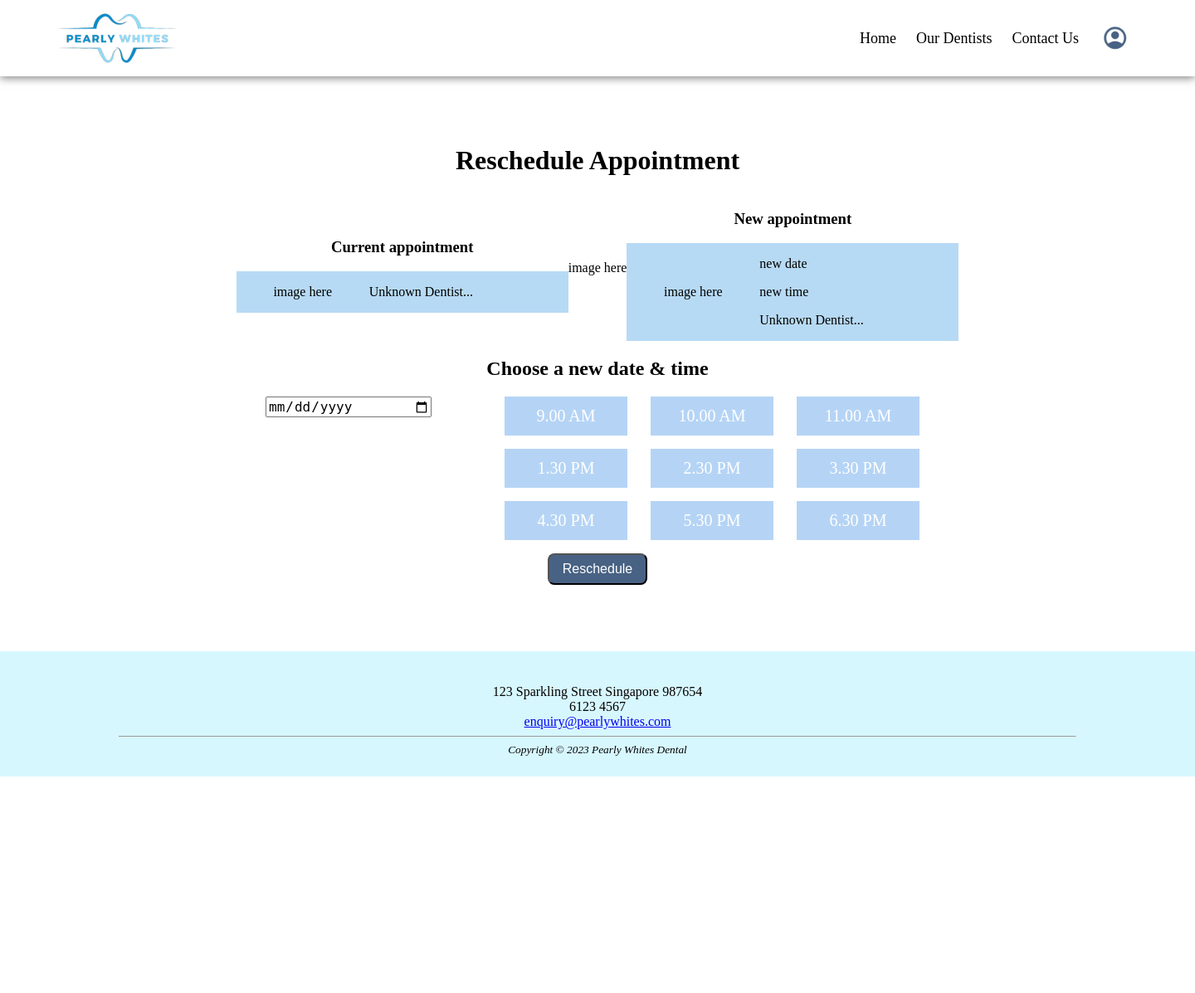
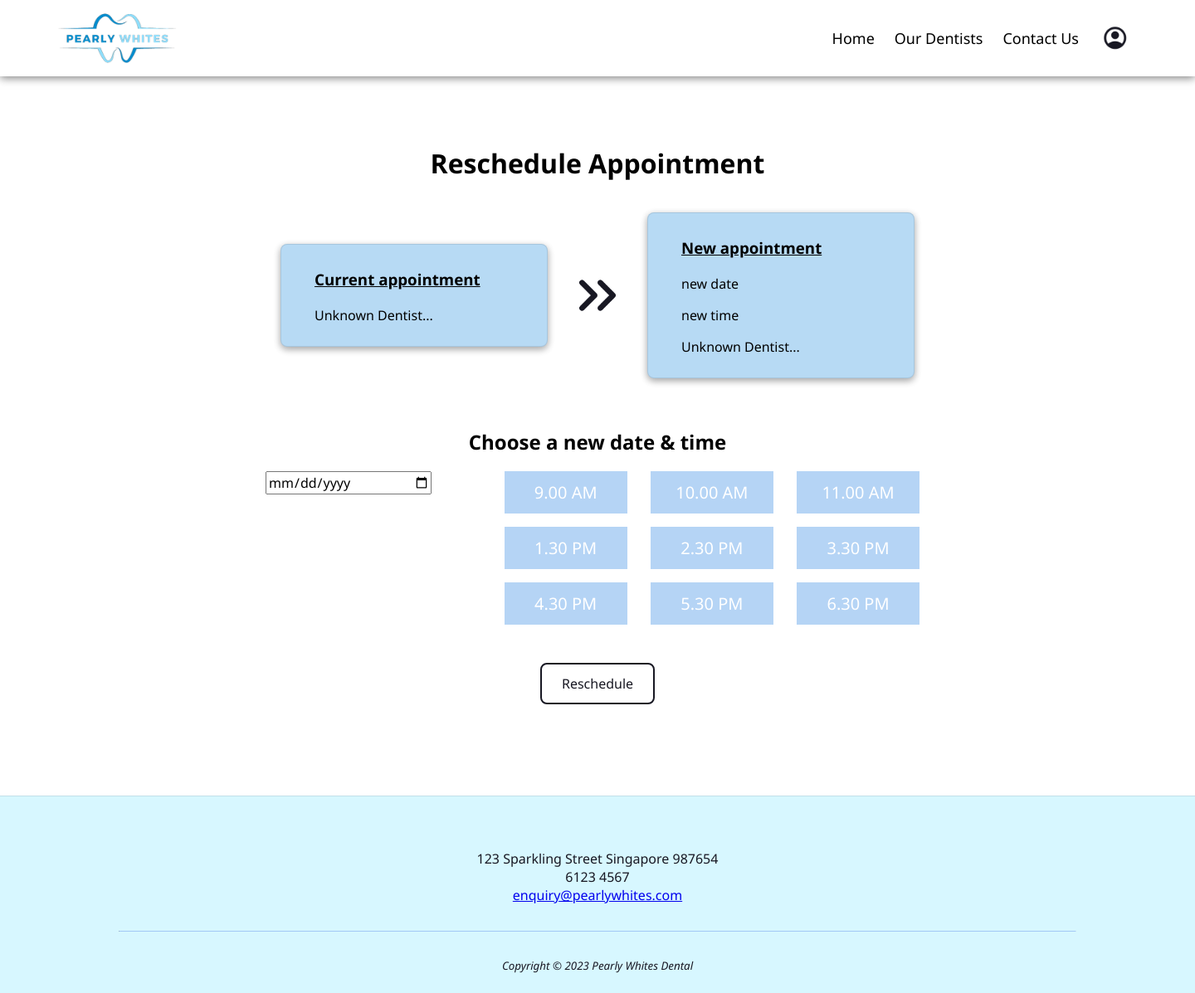
Before and after one commit to chewmuangg/IE4717-Web-Design-Project, a PHP site: page /reschedule.php?apptId=1 in a window 1440 px wide. Shown: the whole page at 83% size. Before the commit the page ends 936 px from the top, so only its background shows below. Run offline with PHP 8.4, Linux system fonts and the light colour scheme; the visitor is signed in with stand-in values (Sample User, id 1); data that the repository does not hold is empty.

Commit message:
updated styling

```diff
--- a/PearlyWhitesDental/appointment.html
+++ b/PearlyWhitesDental/appointment.html
@@ -40,7 +40,7 @@
 		<div class="appt-form-container">
 			<h1>Book an Appointment</h1>
 			<form method="post" action="confirmation.php" id="appt-form">
-				<div class="col">
+				<div class="appt-form-step">
 					<p>Step 1 of 3: Choose your dentist</p>
 					<div class="appt-form-row1">
 						<input type="radio" name="dentist" class="radio" id="dr1" value="2001" required>
@@ -52,7 +52,7 @@
 					</div>
 				</div>
 
-				<div class="col">
+				<div class="appt-form-step">
 					<p>Step 2 of 3: Choose a service</p>
 					<select name="serviceType">
 						<option>--- Select one ---</option>
@@ -71,7 +71,7 @@
 					</select>
 				</div>
 
-				<div class="col">
+				<div class="appt-form-step">
 					<p>Step 3 of 3: Choose a date & time</p>
 					<div class="row justify-content-space-between">
 						<div>
--- a/PearlyWhitesDental/contact-us.html
+++ b/PearlyWhitesDental/contact-us.html
@@ -19,7 +19,7 @@
 				<a href="index.html">Home</a>
 				<a href="our-dentists.html">Our Dentists</a>
 				<a href="contact-us.html">Contact Us</a>
-				<a href="login.html" class="btn-pri" style="color: white;">Log In</a>
+				<a href="login.html" class="btn-pri btn-login" style="color: white;">Log In</a>
 			</div>
 		</nav>
 	</header>
--- a/PearlyWhitesDental/css/styles.css
+++ b/PearlyWhitesDental/css/styles.css
@@ -1,3 +1,7 @@
+* {
+    font-family: "Segoe UI", Arial, sans-serif;
+}
+
 body {
     margin: 0px;
     padding: 0px;
@@ -211,17 +215,18 @@ tr:nth-child(odd) {
 /*buttons*/
 .btn-pri {
     color: white;
-    background-color: #486284;
+    background-color: #537FE7;
+    border: 2px solid #537FE7;
     border-radius: 8px;
-    padding: 8px 16px;
+    padding: 12px 24px;
     text-decoration: none;
     cursor: pointer;
     font-size: 16px;
 }
 
 .btn-outline {
-    color: #486284;
-    border: 2px solid #486284;
+    color: #181823;
+    border: 2px solid #181823;
     border-radius: 8px;
     padding: 12px 24px;
     text-decoration: none;
@@ -242,11 +270,20 @@ tr:nth-child(odd) {
 /* footer styling */
 footer {
     width: 100%;
-    background-color: #d7f7ff;
-    color: black;
+    background-color: #D7F7FF;
+    color: #181823;
+    display: flex;
+    flex-direction: column;
+    align-items: center;
     text-align: center;
-    padding: 40px 0px 24px 0px;
+    padding: 64px 0px 24px 0px;
     margin: auto;
+    border-top: 1px solid rgba(24, 24, 35, 0.1);
+}
+
+hr {
+    margin: 32px auto;
+    border-top: 1px solid rgba(83, 127, 231, 0.4);
 }
 
 /* contact us page styling */
@@ -479,8 +537,38 @@ select {
 /* reschedule appt page styling */
 #reschForm {
     width: 800px;
+    padding-top: 24px;
 }
 
+#resch-cards-row {
+    display: flex;
+    flex-direction: row;
+    justify-content: center;
+    align-items: center;
+    padding: 16px 0px;
+}
+
+.resch-card {
+    display: flex;
+    flex-direction: column;
+    justify-content: center;
+    align-items: flex-start;
+    text-align: start;
+    width: 240px;
+    padding: 10px 40px;
+    margin: 0px 20px;
+    background-color: #b7daf4;
+    border-radius: 8px;
+    border: 1px solid rgba(24, 24, 35, 0.1);
+    box-shadow: rgba(0, 0, 0, 0.16) 0px 3px 8px, rgba(0, 0, 0, 0.23) 0px 3px 8px;
+}
+
+.resch-card h3 {
+    margin-bottom: 4px;
+    text-decoration: underline;
+}
+
+/* Confirmation Page Styling */
 .appt-card {
     display: flex;
     flex-direction: row;
@@ -490,9 +578,11 @@ select {
     width: 400px;
     margin: auto;
     background-color: #b7daf4;
+    border-radius: 8px;
+    border: 1px solid rgba(24, 24, 35, 0.1);
+    box-shadow: rgba(0, 0, 0, 0.16) 0px 3px 8px, rgba(0, 0, 0, 0.23) 0px 3px 8px;
 }
 
-/* Confirmation Page Styling */
 #cfm-page-btns {
     display: flex;
     flex-direction: row;
--- a/PearlyWhitesDental/index.html
+++ b/PearlyWhitesDental/index.html
@@ -18,7 +18,7 @@
 				<a href="index.html">Home</a>
 				<a href="our-dentists.html">Our Dentists</a>
 				<a href="contact-us.html">Contact Us</a>
-				<a href="login.html" class="btn-pri" style="color: white;">Log In</a>
+				<a href="login.html" class="btn-pri btn-login" style="color: white;">Log In</a>
 			</div>
 		</nav>
 	</header>
--- a/PearlyWhitesDental/login.html
+++ b/PearlyWhitesDental/login.html
@@ -18,7 +18,7 @@
 				<a href="index.html">Home</a>
 				<a href="our-dentists.html">Our Dentists</a>
 				<a href="contact-us.html">Contact Us</a>
-				<a href="login.html" class="btn-pri" style="color: white;">Log In</a>
+				<a href="login.html" class="btn-pri btn-login" style="color: white;">Log In</a>
 			</div>
 		</nav>
 	</header>
--- a/PearlyWhitesDental/our-dentists.html
+++ b/PearlyWhitesDental/our-dentists.html
@@ -18,7 +18,7 @@
 				<a href="index.html">Home</a>
 				<a href="our-dentists.html">Our Dentists</a>
 				<a href="contact-us.html">Contact Us</a>
-				<a href="login.html" class="btn-pri" style="color: white;">Log In</a>
+				<a href="login.html" class="btn-pri btn-login" style="color: white;">Log In</a>
 			</div>
 		</nav>
 	</header>
--- a/PearlyWhitesDental/reschedule.php
+++ b/PearlyWhitesDental/reschedule.php
@@ -102,13 +102,12 @@ $dbcnx->close();
 	<!-- page content -->
 	<div class="container acct-container">
 		<h1>Reschedule Appointment</h1>
-		<div class="row justify-content-center align-items-center">
+		<div id="resch-cards-row">
 			<!-- current appointment column -->
 			<div class="col">
-				<h3>Current appointment</h3>
 				<!-- appointment card to display appointment details -->
-				<div class="appt-card">
-					<div style="width: 160px;" align="center">image here</div>
+				<div class="resch-card">
+					<h3>Current appointment</h3>
 					<div>
 						<p><?php echo $date; ?></p>
 						<p><?php echo $time; ?></p>
@@ -118,16 +117,13 @@ $dbcnx->close();
 				</div>
 			</div>
 
-			<div class="col">
-				image here
-			</div>
+			<img src="images/icon_double-arrow-right.png" width="80" height="80">
 
 			<!-- new appt column -->
 			<div class="col">
-				<h3>New appointment</h3>
 				<!-- appointment card to display appointment details -->
-				<div class="appt-card">
-					<div style="width: 160px;" align="center">image here</div>
+				<div class="resch-card">
+					<h3>New appointment</h3>
 					<div>
 						<p id="displayDate">new date</p>
 						<p id="displayTime">new time</p>
@@ -187,7 +183,11 @@ $dbcnx->close();
 				<input type="text" name="dentist" style="display: none;" value="<?php echo $dentistId; ?>">
 				<input type="text" name="serviceType" style="display: none;" value="<?php echo $service; ?>">
 				<input type="text" name="nameDisplayed" style="display: none;" value="<?php echo $name; ?>">
-				<input type="submit" class="btn-pri" value="Reschedule">
+
+				<!-- form submit button -->
+				<div class="appt-form-submit">
+					<input type="submit" class="btn-outline btn-submit" value="Reschedule">
+				</div>
 			</form>
 		</div>
 	</div>
--- a/PearlyWhitesDental/signup.html
+++ b/PearlyWhitesDental/signup.html
@@ -19,7 +19,7 @@
 				<a href="index.html">Home</a>
 				<a href="our-dentists.html">Our Dentists</a>
 				<a href="contact-us.html">Contact Us</a>
-				<a href="login.html" class="btn-pri" style="color: white;">Log In</a>
+				<a href="login.html" class="btn-pri btn-login" style="color: white;">Log In</a>
 			</div>
 		</nav>
 	</header>
@@ -31,6 +31,7 @@
 		<div id="login-right">
 			<h1>Welcome to Pearly Whites Dental</h1>
 			<h2>Create an Account</h2>
+			<div class="col">
 				<form method="post" action="register.php" id="loginForm">
 					<div>
 						<label for="name" class="">Name:</label>
@@ -59,6 +60,8 @@
 					<br>
 					<input class="btn-pri" id="btnSubmit" type="submit" value="Sign Up">
 				</form>
+				<!-- <a href="login.html" class="btn-outline btn-submit" id="btn-create">Back to Login Page</a> -->
+			</div>
 		</div>
 	</div>
 
```
Also changed, not shown: other parts of PearlyWhitesDental/css/styles.css (+51 -7 lines), PearlyWhitesDental/confirmation.php (+14 -16 lines), PearlyWhitesDental/dashboard.php (+7 -9 lines), PearlyWhitesDental/images/icon_ phone.png (added), PearlyWhitesDental/images/icon_account.png, PearlyWhitesDental/images/icon_double-arrow-right.png (added), PearlyWhitesDental/images/icon_event.png (added), PearlyWhitesDental/images/icon_location.png (added), PearlyWhitesDental/images/icon_mail.png (added). Lines whose indentation alone changed are shown as unchanged.
